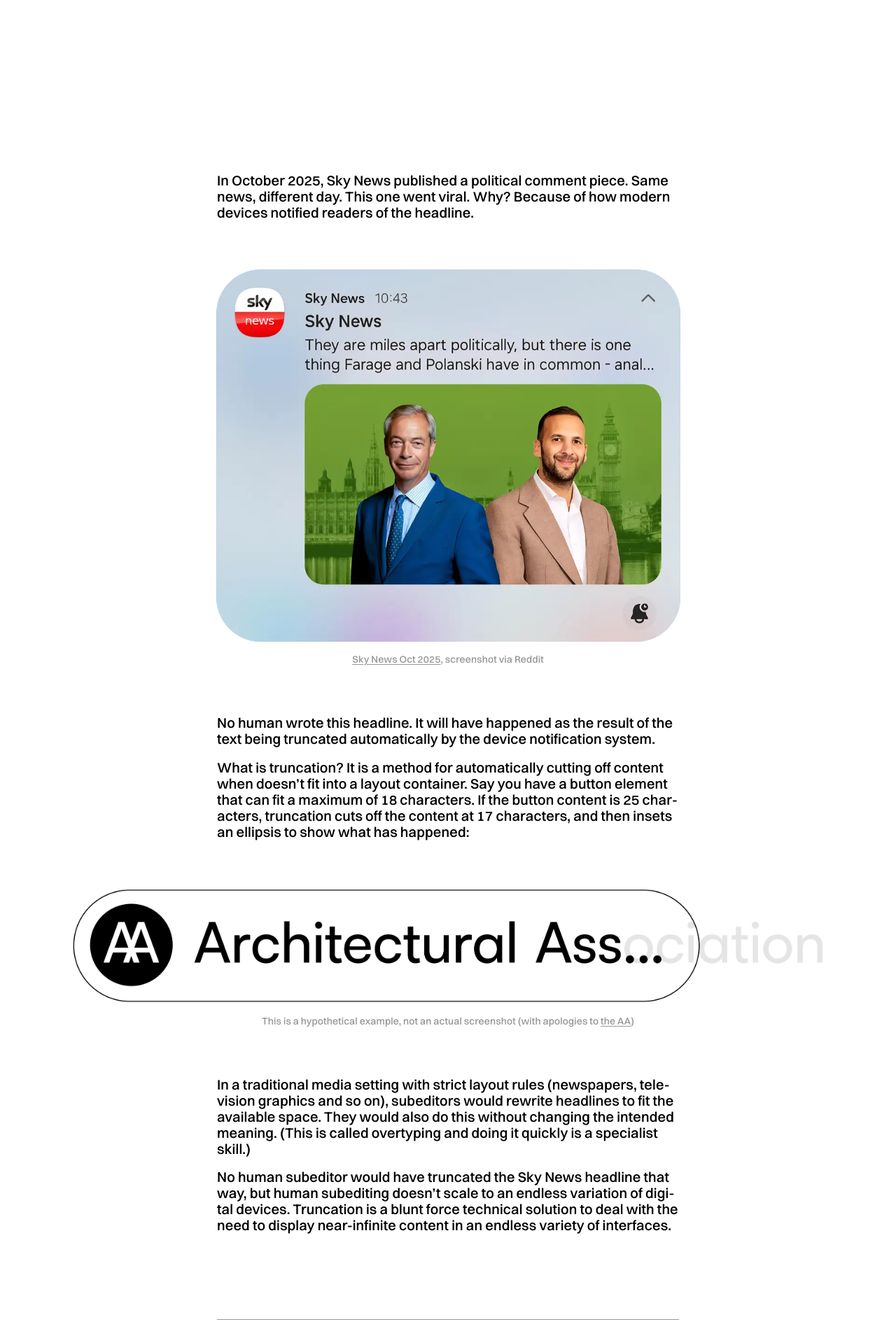
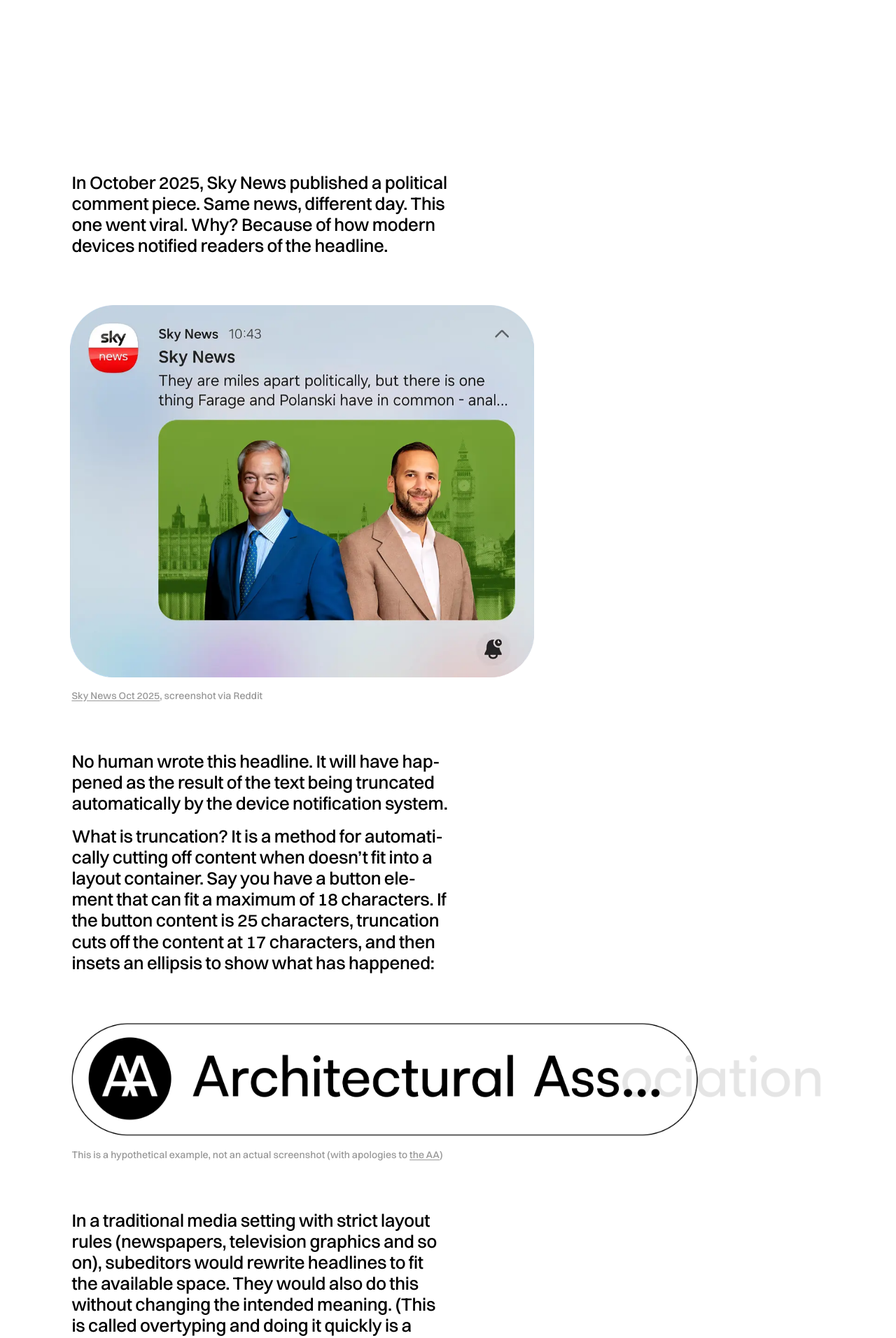
Before and after one commit to ThinkMake/safe.truncation.info, a Jekyll site: the page built from about.markdown, in a window 1280 px wide. Shown: the part 1568-3480 px from the top of the page at 70% size. Built offline with Jekyll 4.4.1, drawn with Linux system fonts in a browser that asks for light colours.

Commit message:
iterate the about page design

```diff
--- a/_sass/base.scss
+++ b/_sass/base.scss
@@ -246,51 +246,77 @@
     flex-direction: column;
     gap: var(--gutter-y);
     padding-bottom: 25vh;
+    font-weight: calc(var(--font-weight) *0.96);
+    @media (max-width: 900px) {
+      font-weight: var(--font-weight);
+    }
     a {
       text-decoration: underline;
     }
     figure {
       display: flex;
-      align-items: center;
+      align-items: start;
       justify-content: start;
       flex-direction: column;
       gap: var(--gutter-y);
-      margin: 0 auto;
       padding: calc(var(--gutter-y)*3) 0;
       img {
         position: relative;
+        left: -0.2em;
         display: block;
         width: 100%;
         height: auto;
         max-width: 90em;
         max-height: 38em;
         object-fit: contain;
-        // left: -0.25em;
       }
       figcaption {
         opacity: 40%;
-        text-align: center;
       }
     }
     h2 {
-      font-size: 30px;
-      line-height: 1.15;
-      letter-spacing: -0.01em;
-      width: 100%;
-      max-width: 22em;
-      margin: 0 auto var(--gutter-y);
-      @media (max-width: 520px) {
+      font-size: 1.8vw;
+      line-height: 1.175;
+      letter-spacing: -0.0075em;
+      word-spacing: -0.01em;
+      width: 50%;
+      color: var(--hero-color);
+      @media (max-width: 1400px) {
+        font-size: 2vw;
+      }
+      @media (max-width: 1020px) {
+        font-size: 2.3vw;
+        width: 66.66%;
+      }
+      @media (max-width: 900px) {
         font-size: 20px;
-        letter-spacing: 0.01em;
+        line-height: 1.15;
+      }
+      @media (max-width: 800px) {
+        width: 100%;
       }
     }
     p {
-      margin: 0 auto;
-      font-size: 20px;
-      line-height: 1.15;
-      width: 100%;
-      max-width: 33em;
+      font-size: 1.8vw;
+      line-height: 1.175;
+      letter-spacing: -0.0075em;
+      word-spacing: -0.01em;
+      width: 50%;
       hyphens: auto;
+      @media (max-width: 1400px) {
+        font-size: 2vw;
+      }
+      @media (max-width: 1020px) {
+        font-size: 2.3vw;
+        width: 66.66%;
+      }
+      @media (max-width: 900px) {
+        font-size: 20px;
+        line-height: 1.15;
+      }
+      @media (max-width: 800px) {
+        width: 100%;
+      }
       @media (max-width: 520px) {
         font-size: 16px;
         line-height: 1.2;
@@ -300,7 +326,6 @@
       display: flex;
       flex-direction: row;
       text-wrap: none;
-      margin: 0 auto;
       padding: calc(var(--gutter-y)*3) 0;
       gap: calc(var(--gutter-y) *2);
       @media (max-width: 760px) {
@@ -333,14 +358,19 @@
     }
     hr {
       display: block;
-      width: 100%;
-      margin: calc(var(--gutter-y)*6) auto;
+      width: 50%;
+      margin: calc(var(--gutter-y)*6) 0;
       border: none;
       height: 0.5px;
       background: var(--color);
       font-size: 20px;
-      max-width: 33em;
       opacity: 40%;
+      @media (max-width: 1020px) {
+        width: 66.66%;
+      }
+      @media (max-width: 800px) {
+        width: 100%;
+      }
     }
   }
 }
```
